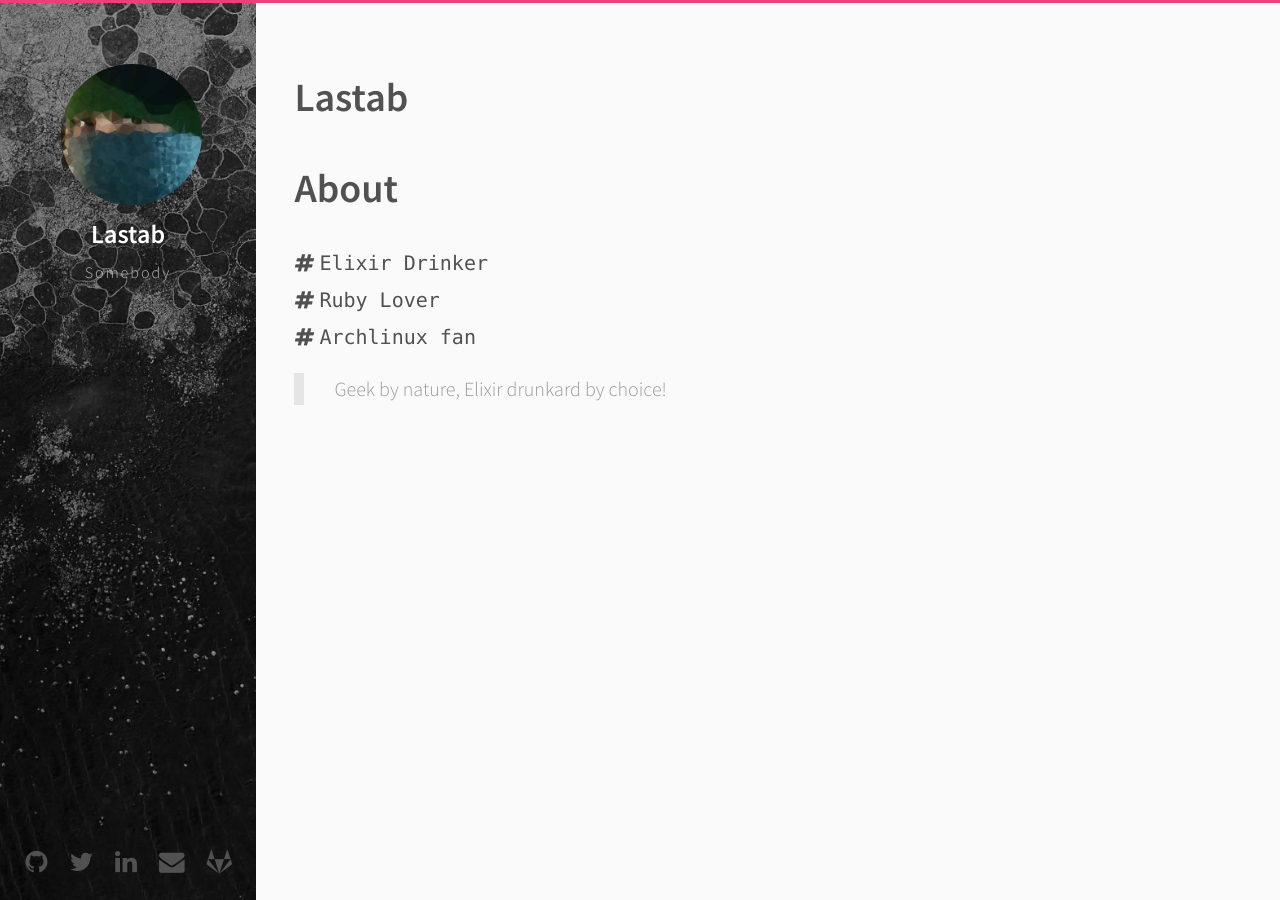
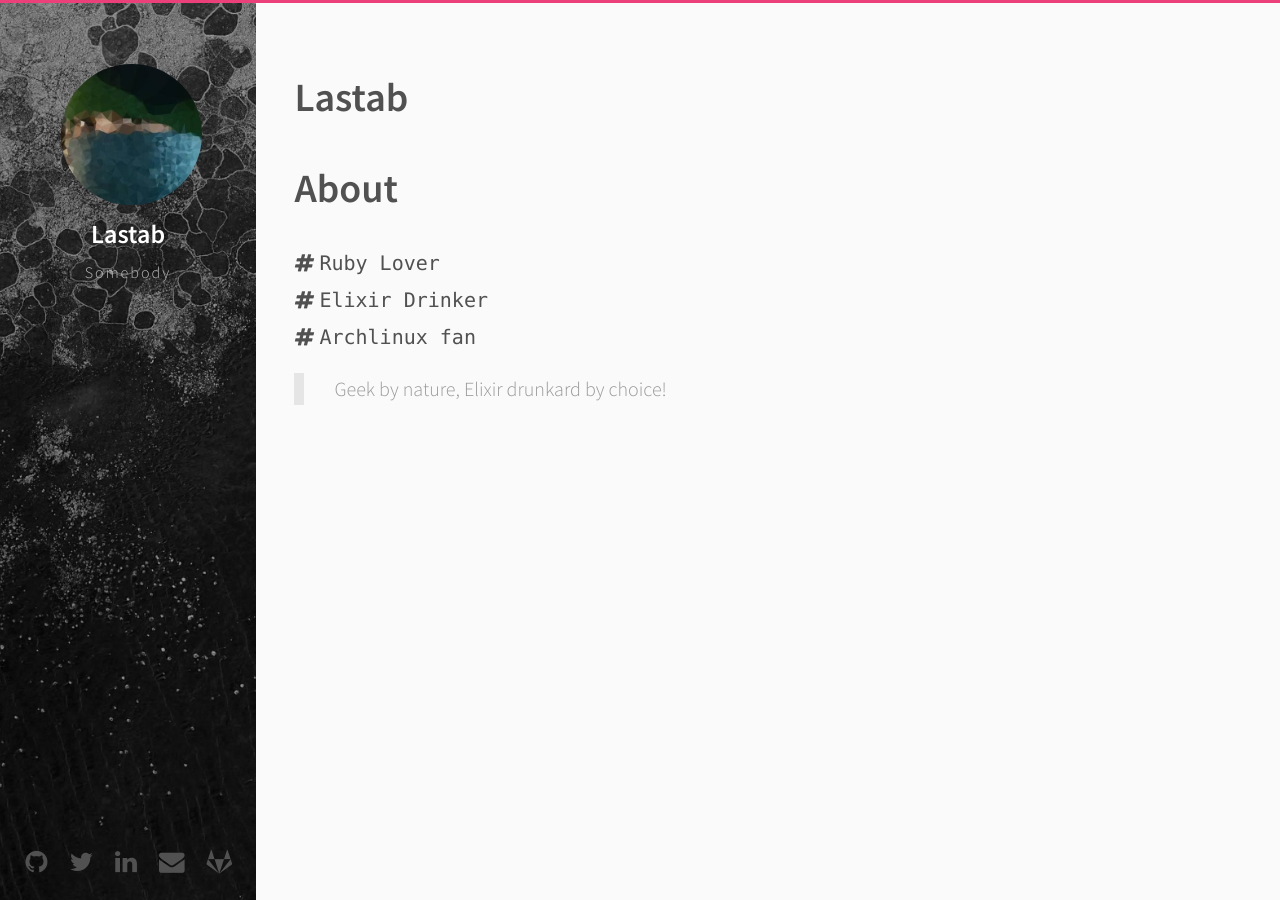
Before and after one commit to lastab/lastab.github.io, a Jekyll site: the page built from about.md, in a window 1280 px wide. Built offline with Jekyll 4.4.1, drawn with Linux system fonts in a browser that asks for light colours.

```diff
--- a/about.md
+++ b/about.md
@@ -5,8 +5,8 @@ permalink: /about/
 <p class="heavy-title">
   <div class="hashtag-list">
     <ul>
+      <li>Ruby Lover</li>
       <li>Elixir Drinker</li>
-      <li>Ruby Lover</li>
       <li>Archlinux fan</li>
     </ul>
   </div>
```
